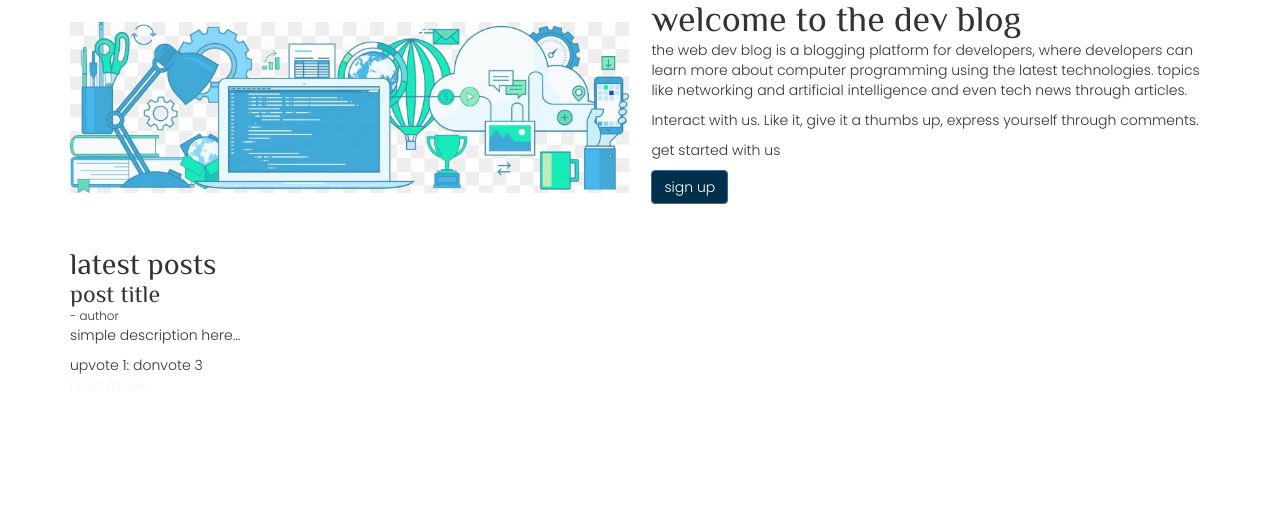
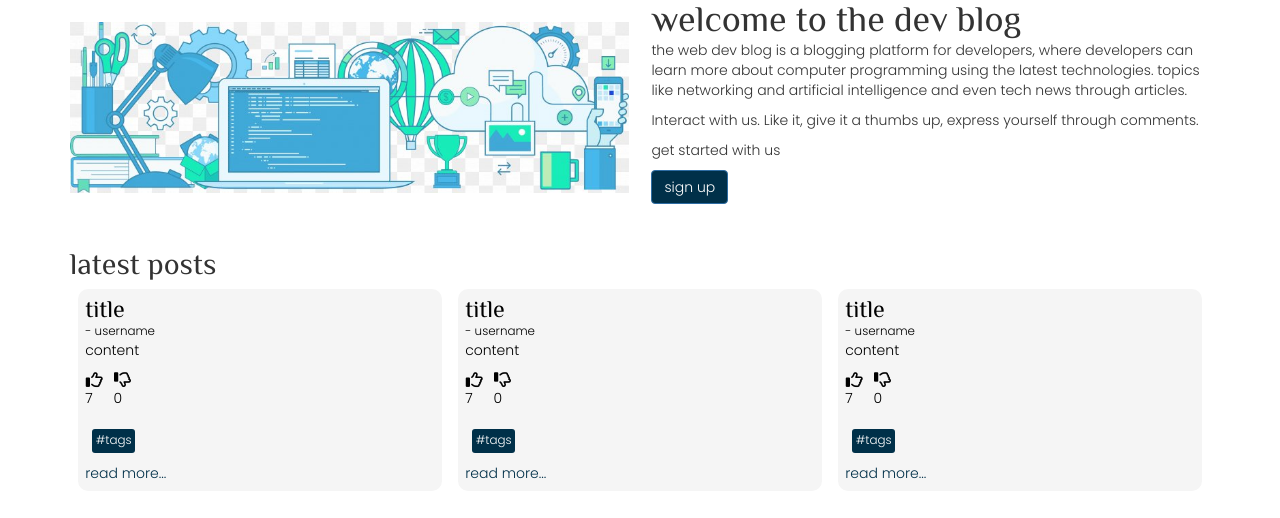
Before and after one commit to ismailPervez/flask-blog, a Flask app: page / in a window 1280 px wide. Shown: the part 102-620 px from the top of the page. Run offline with Flask 2, Linux system fonts and the light colour scheme; some libraries are stand-ins or nearby versions.

Commit message:
added some dummy data to test out the latest posts ssection

```diff
--- a/app/static/style.css
+++ b/app/static/style.css
@@ -73,3 +73,52 @@ main .intro {
 .btn-primary {
     background-color: var(--bg-color);
 }
+
+.posts-container {
+    display: grid;
+    grid-template-columns: repeat(3, 1fr);
+}
+
+.card {
+    padding: 2%;
+    background-color: whitesmoke;
+    border-radius: 10px;
+    margin: 2%;
+    color: black;
+}
+
+.card .vote-btns {
+    margin: 3% 0;
+    display: flex;
+}
+
+.vote-btns i {
+    padding: 2%;
+    font-size: 17px;
+    cursor: pointer;
+}
+
+.card .tags {
+    display: flex;
+}
+
+.tags small {
+    padding: 1%;
+    border-radius: 3px;
+    color: white;
+    margin-left: 2%;
+    background-color: var(--bg-color);
+}
+
+.see-more {
+    padding-top: 3%;
+}
+
+.see-more a {
+    color: var(--bg-color);
+}
+
+.card #delete-btn {
+    margin-top: 3%;
+    margin-left: 3%;
+}
--- a/app/templates/home.html
+++ b/app/templates/home.html
@@ -29,15 +29,9 @@
     <section class="latest-posts">
         <h2>latest posts</h2>
         <div class="posts-container">
-            <article>
-                <h3>post title</h3>
-                <small>- author</small>
-                <p>
-                    simple description here...
-                </p>
-                <div class="votes">upvote 1: donvote 3</div>
-                <a href="">read more...</a>
-            </article>
+            {{ macro.render_article(1, 'title', 'username', 'content', 7, 0, ['tags']) }}
+            {{ macro.render_article(1, 'title', 'username', 'content', 7, 0, ['tags']) }}
+            {{ macro.render_article(1, 'title', 'username', 'content', 7, 0, ['tags']) }}
         </div>
     </section>
 </main>
--- a/app/templates/layout.html
+++ b/app/templates/layout.html
@@ -5,6 +5,7 @@ the dev blog - in-depth easy programming tutorials
 {% block styles %}
 {{ super() }}
 <link rel="stylesheet" href="{{ url_for('static', filename='style.css') }}">
+<link rel="stylesheet" href="https://cdnjs.cloudflare.com/ajax/libs/font-awesome/6.0.0-beta2/css/all.min.css" integrity="sha512-YWzhKL2whUzgiheMoBFwW8CKV4qpHQAEuvilg9FAn5VJUDwKZZxkJNuGM4XkWuk94WCrrwslk8yWNGmY1EduTA==" crossorigin="anonymous" referrerpolicy="no-referrer" />
 {% endblock %}
 {% include 'header.html' %}
 {% block content %}
--- a/app/templates/macros.html
+++ b/app/templates/macros.html
@@ -24,7 +24,7 @@
         <a href="/delete/{{ post_id }}" id="delete-btn" class="btn btn-danger">delete</a>
     {% endif %}
     <div class="see-more">
-        <a href="/full-post/{{ post_id }}" >see post</a>
+        <a href="/full-post/{{ post_id }}" >read more...</a>
     </div>
 </div>
 {% endmacro %}
```
